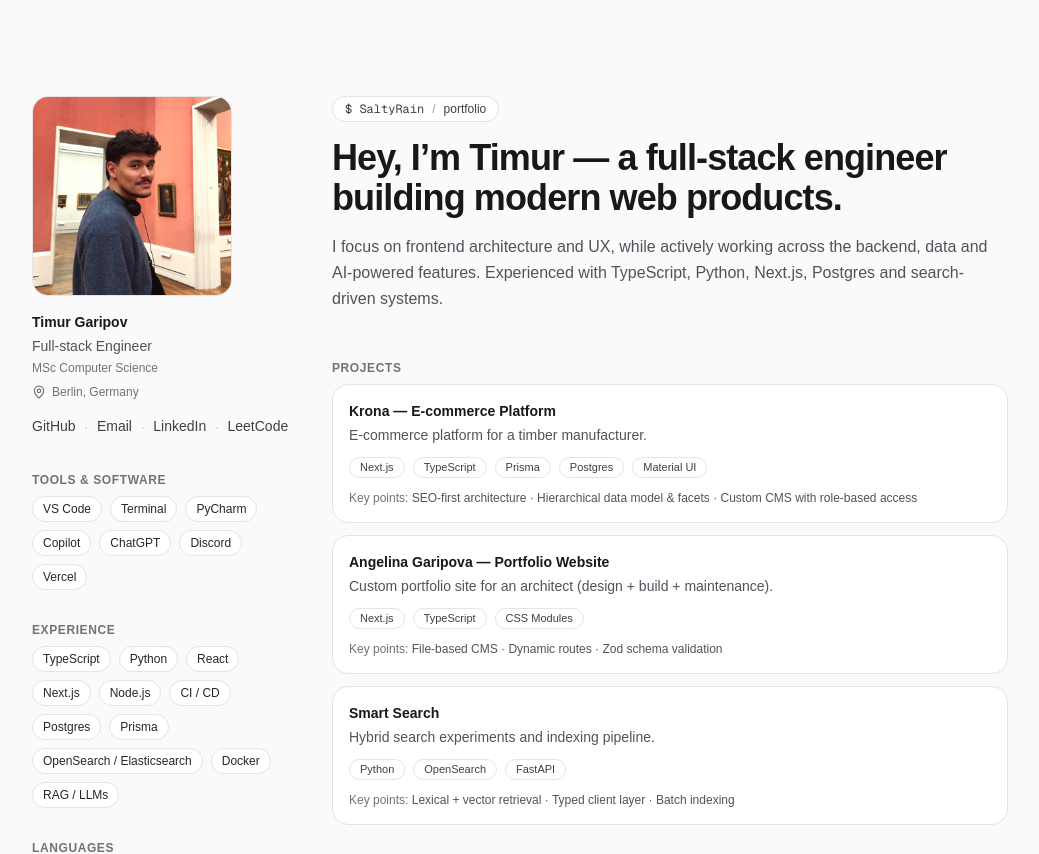
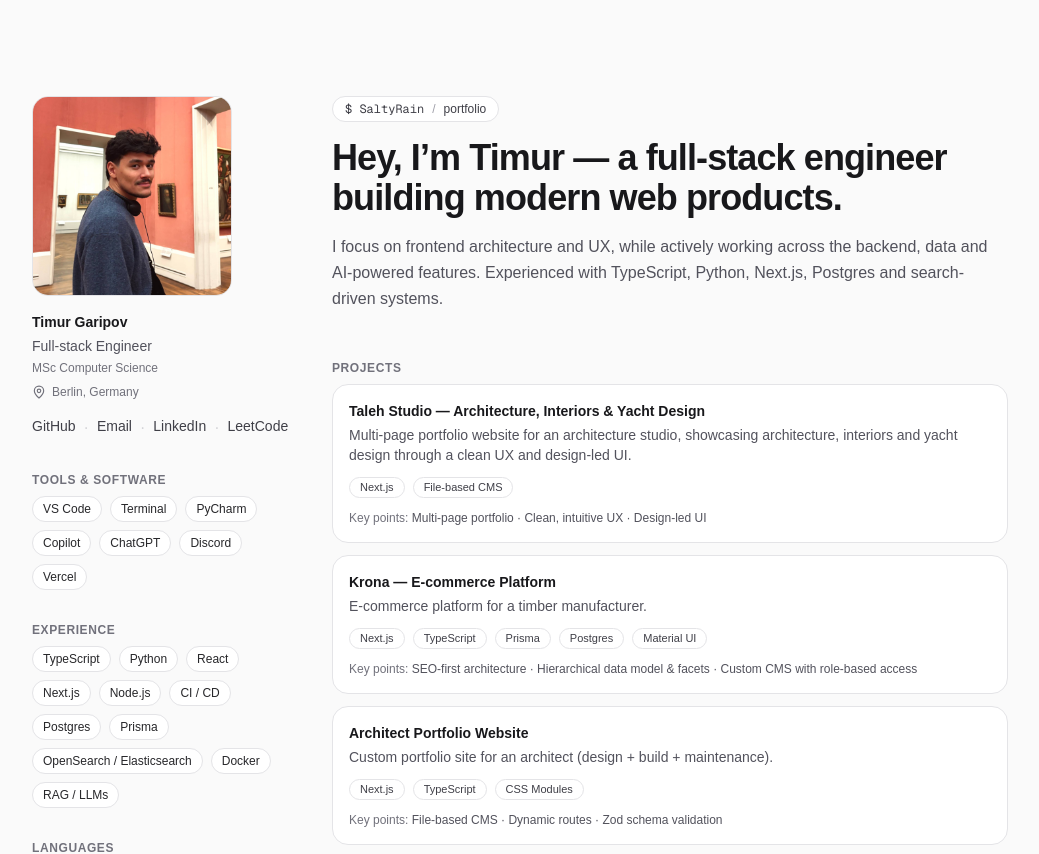
Before and after one commit to SaltyRain/portfolio, a Next.js app: page / in a window 1280 px wide. Shown: the top 854 px of the page, without its empty margins (120-1159 px from the left). Built offline with nearby package versions, Linux system fonts and the light colour scheme.

Commit message:
add new project

```diff
--- a/content/home.ts
+++ b/content/home.ts
@@ -2,6 +2,17 @@ import type { HomeContent } from "@/types/content";
 
 export const home: HomeContent = {
   projects: [
+    {
+      title: "Taleh Studio — Architecture, Interiors & Yacht Design",
+      note: "Multi-page portfolio website for an architecture studio, showcasing architecture, interiors and yacht design through a clean UX and design-led UI.",
+      href: "https://taleh.studio/",
+      stack: ["Next.js", "File-based CMS"],
+      highlights: [
+        "Multi-page portfolio",
+        "Clean, intuitive UX",
+        "Design-led UI",
+      ],
+    },
     {
       title: "Krona — E-commerce Platform",
       note: "E-commerce platform for a timber manufacturer.",
@@ -15,7 +26,7 @@ export const home: HomeContent = {
       ],
     },
     {
-      title: "Angelina Garipova — Portfolio Website",
+      title: "Architect Portfolio Website",
       note: "Custom portfolio site for an architect (design + build + maintenance).",
       href: "https://www.angelinagaripova.com/",
       stack: ["Next.js", "TypeScript", "CSS Modules"],
```
